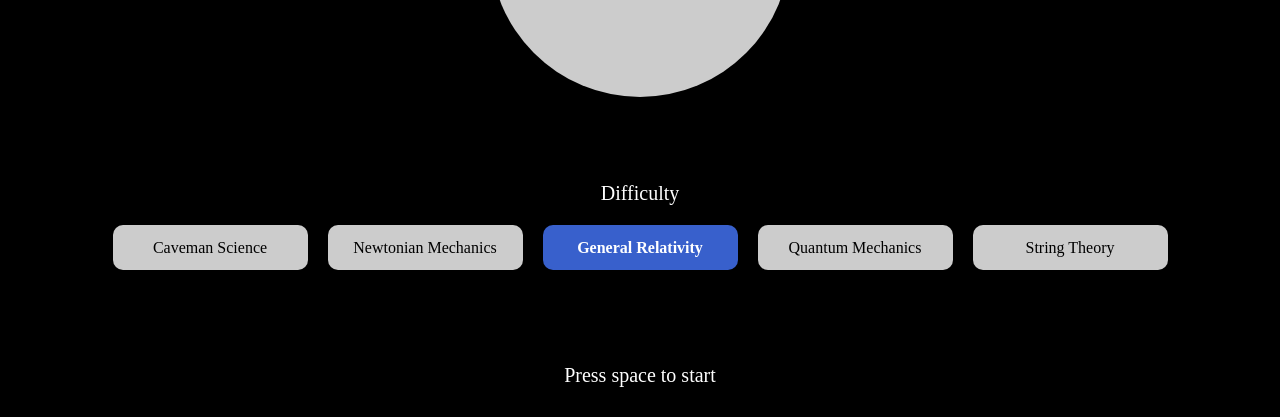
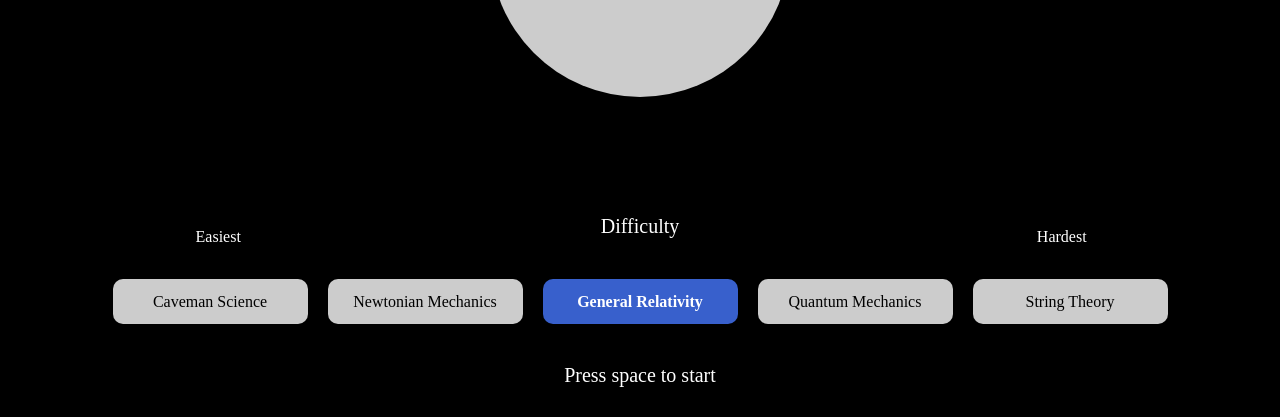
Before and after one commit to mikebarile/Newtons-Bubbles, a plain HTML site: page index.html in a window 1280 px wide. Shown: the part 383-800 px from the top of the page. Drawn offline with nearby package versions, Linux system fonts and the light colour scheme; a web font is replaced by a local one.

Commit message:
Added easiest and hardest difficulty labels

```diff
--- a/index.html
+++ b/index.html
@@ -27,7 +27,11 @@
       <span class="subheader2">Eat smaller bubbles or be eaten!</span>
     </div>
     <div class="difficulty" id="difficulty">
-      <span class="d-header">Difficulty</span>
+      <div class="d-header-row">
+        <span class="d-header-left">Easiest</span>
+        <span class="d-header">Difficulty</span>
+        <span class="d-header-right">Hardest</span>
+      </div>
       <div class="d-row">
         <span class="d-choice" id="caveman">Caveman Science</span>
         <span class="d-choice" id="newton">Newtonian Mechanics</span>
--- a/stylesheets/styles.css
+++ b/stylesheets/styles.css
@@ -7,6 +7,40 @@
 html, body {
   margin: 0;
   padding: 0;
+}
+
+.d-header-row {
+  width: 100%;
+  margin-top: 20px;
+  display: flex;
+  justify-content: center;
+  align-items: center;
+}
+
+.d-header-left {
+  color: white;
+  width: 185px;
+  height: 45px;
+  font-size: 16px;
+  padding-top: 20px;
+  margin-right: 290px;
+  display: flex;
+  justify-content: center;
+  align-items: center;
+  cursor: pointer;
+}
+
+.d-header-right {
+  color: white;
+  width: 185px;
+  height: 45px;
+  font-size: 16px;
+  padding-top: 20px;
+  margin-left: 290px;
+  display: flex;
+  justify-content: center;
+  align-items: center;
+  cursor: pointer;
 }
 
 .start-display {
@@ -37,7 +71,7 @@ html, body {
   flex-direction: column;
   justify-content: flex-start;
   align-items: center;
-  bottom: calc(20%);
+  bottom: calc(21%);
 }
 
 .difficulty-end {
```
